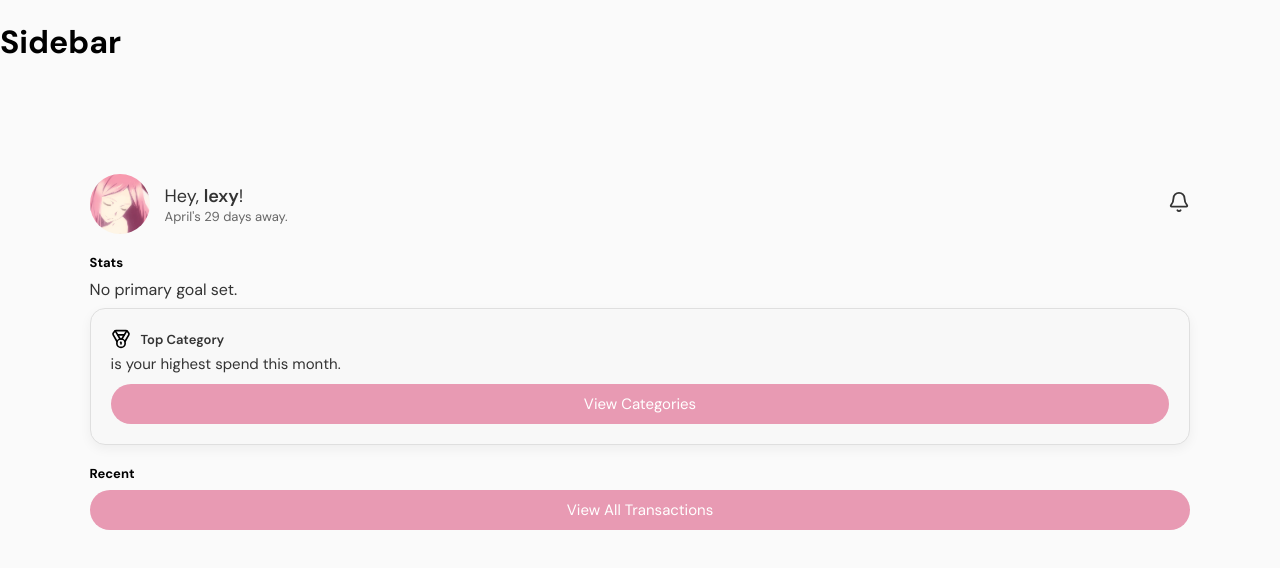
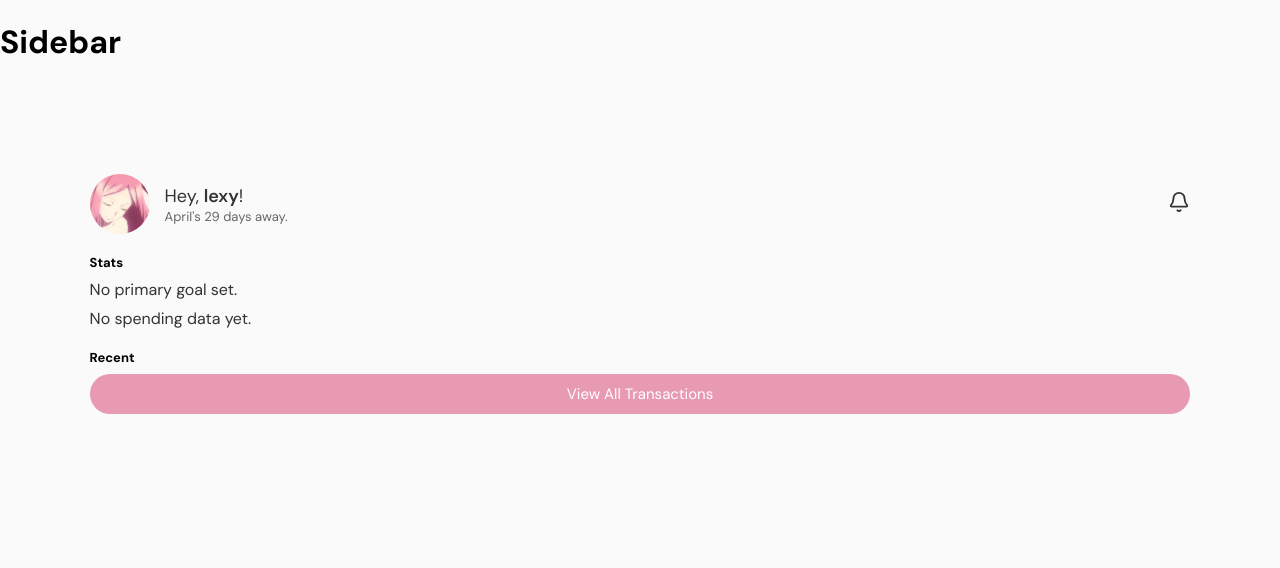
Before and after one commit to mirelalexy/blossom, a React (Vite) app in the folder frontend/: page / in a window 1280 px wide. Shown: the top 568 px of the page. Built offline with nearby package versions, Linux system fonts and the light colour scheme.

Commit message:
fix(home): handle empty state for top category card

```diff
--- a/frontend/src/components/home/TopCategoryCard.jsx
+++ b/frontend/src/components/home/TopCategoryCard.jsx
@@ -5,6 +5,12 @@ import Icon from "../ui/Icon";
 import "./TopCategoryCard.css"
 
 function TopCategoryCard({ category }) {
+    if (!category) {
+        return (
+            <p>No spending data yet.</p>
+        )
+    }
+
     return (
         <Card
             className="top-category-card"
```
